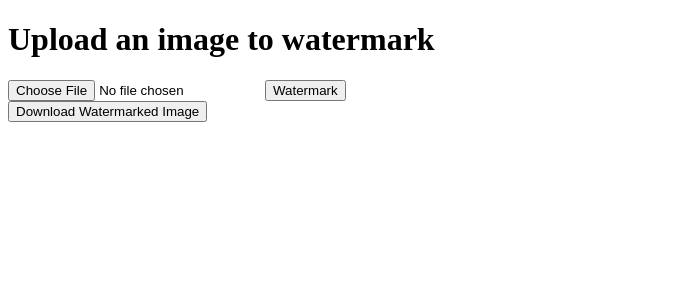
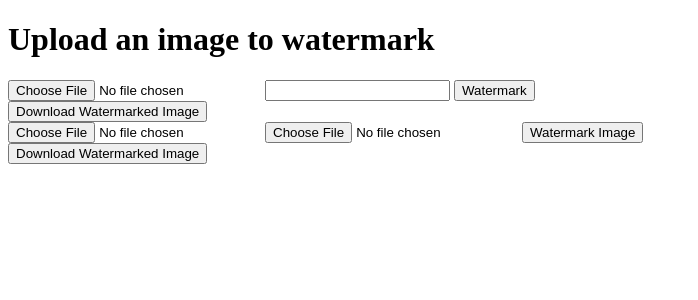
Before and after one commit to bmhatab/watermark-images-app, a Flask app: page / in a window 1280 px wide. Shown: the top 300 px of the page, without its empty margins (0-698 px from the left). Run offline with Flask 2, Linux system fonts and the light colour scheme.

Commit message:
added features

```diff
--- a/templates/index.html
+++ b/templates/index.html
@@ -5,13 +5,23 @@
   </head>
   <body>
     <h1>Upload an image to watermark</h1>
-    <form action="/watermark-image" method="post" enctype="multipart/form-data">
+    <form action="/watermark" method="post" enctype="multipart/form-data">
       <input type="file" name="image">
+      <input type="text" name="text">
       <input type="submit" value="Watermark">
     </form>
     <form action="{{ url_for('download_watermarked_image') }}" method="get">
         <button type="submit">Download Watermarked Image</button>
       </form>
 
+      <form action="/watermark-image" method="post" enctype="multipart/form-data">
+        <input type="file" name="image">
+        <input type="file" name="watermark_image">
+        <input type="submit" value="Watermark Image">
+      </form>
+      <form action="{{ url_for('download_watermarked_image') }}" method="get">
+          <button type="submit">Download Watermarked Image</button>
+      </form>
+
   </body>
 </html>
--- a/views.py
+++ b/views.py
@@ -9,14 +9,15 @@ def index():
 
 @app.route('/watermark', methods=['POST'])
 def watermark():
-    if 'image' not in request.files:
-        return 'No image file uploaded'
+    if 'image' not in request.files or 'text' not in request.form:
+        return 'No image or text file uploaded'
 
     image = request.files['image']
+    text = request.form.get('text', 'Watermarked')
     image = Image.open(image)
     draw = ImageDraw.Draw(image)
     font = ImageFont.truetype('arial/arial.ttf', 36)
-    text = "Watermarked"
+    #text = "Watermarked"
     textwidth, textheight = draw.textsize(text, font)
     image_width, image_height = image.size
     x = (image_width - textwidth) / 2
@@ -33,15 +34,17 @@ def watermark_image():
     if 'image' not in request.files:
         return 'No image file uploaded'
     image = request.files['image']
+    watermark_image = request.files['watermark_image']
     image = Image.open(image)
-    watermark = Image.open("water_mark.png")
-    watermark = watermark.convert(image.mode)
+
+    watermark_image = Image.open(watermark_image)
+    watermark_image = watermark_image.convert(image.mode)
 
     image_width, image_height = image.size
-    watermark = watermark.resize((int(image_width/5), int(image_height/5)))
-    x = int((image_width - watermark.width) / 2)
-    y = int((image_height - watermark.height) / 2)
-    image.alpha_composite(watermark, (x, y))
+    watermark_image = watermark_image.resize((int(image_width/5), int(image_height/5)))
+    x = int((image_width - watermark_image.width) / 2)
+    y = int((image_height - watermark_image.height) / 2)
+    image.alpha_composite(watermark_image, (x, y))
     image = image.convert("RGB")
     image.save('watermarked.jpg')
     print('Image watermarked and saved as "watermarked.jpg"')
```
